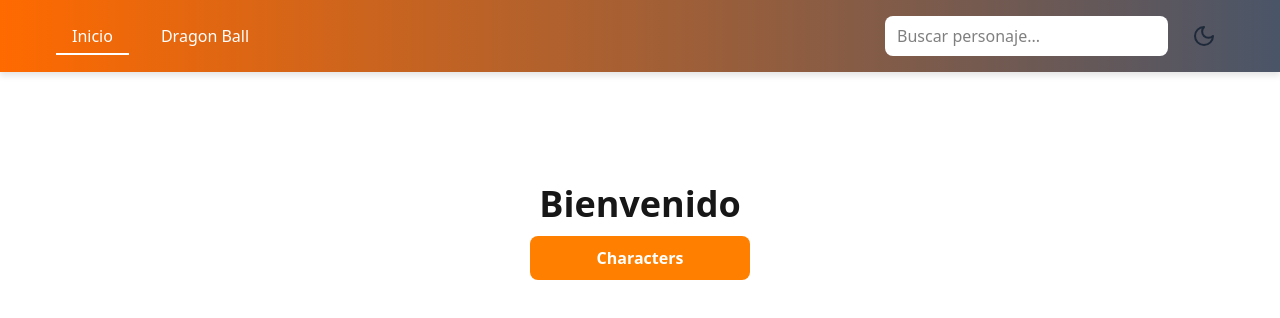
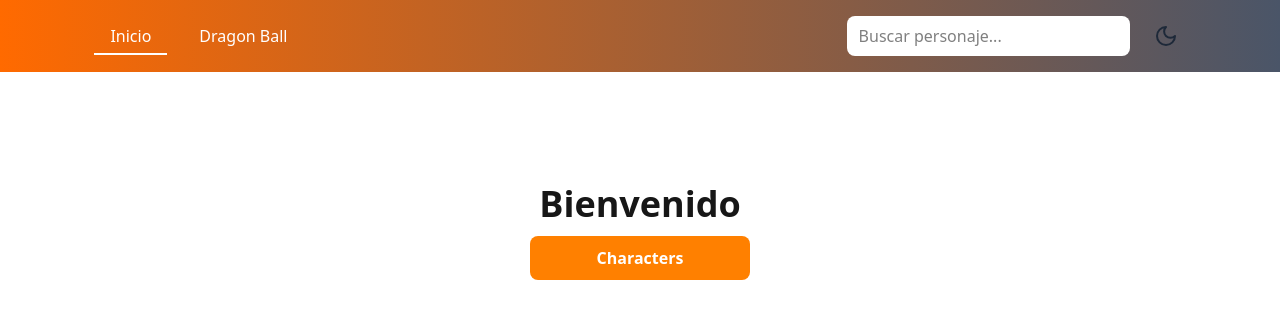
Before and after one commit to greverom/dragon-ball-next.js, a Next.js app: page / in a window 1280 px wide. Shown: the top 318 px of the page. Built offline with nearby package versions, Linux system fonts and the light colour scheme; no server answers.

Commit message:
estilos actualizados

```diff
--- a/src/Styles/navbar.styled.ts
+++ b/src/Styles/navbar.styled.ts
@@ -20,13 +20,11 @@ export const NavbarContainer = styled.nav`
   width: 100%;
   background: linear-gradient(to right, #ff6a00, #4a5568);
   padding: 1rem;
-  box-shadow: 0px 4px 6px rgba(0, 0, 0, 0.1);
   z-index: 50;
 `;
 
 export const NavbarContent = styled.div`
-  width: 100%;
-  max-width: 1200px;
+  width: 90%;
   margin: 0 auto;
   display: flex;
   justify-content: space-between;
@@ -34,6 +32,7 @@ export const NavbarContent = styled.div`
   padding: 0 1rem;
 
   @media (max-width: 768px) {
+  width: 100%;
     padding: 0 0.5rem;
   }
 `;
@@ -118,7 +117,7 @@ export const MobileMenuContainer = styled.ul`
 
 export const CloseButton = styled.button`
   position: absolute;
-  top: 2rem;
+  top: 1.5rem;
   right: 2rem;
   background: none;
   border: none;
@@ -128,6 +127,6 @@ export const CloseButton = styled.button`
   transition: opacity 0.3s ease-in-out;
 
   &:hover {
-    opacity: 0.7;
+    opacity: 0.4;
   }
 `;
```
Also changed, not shown: src/components/DragonBall/sections/CharacterInfo.tsx (indentation only).
